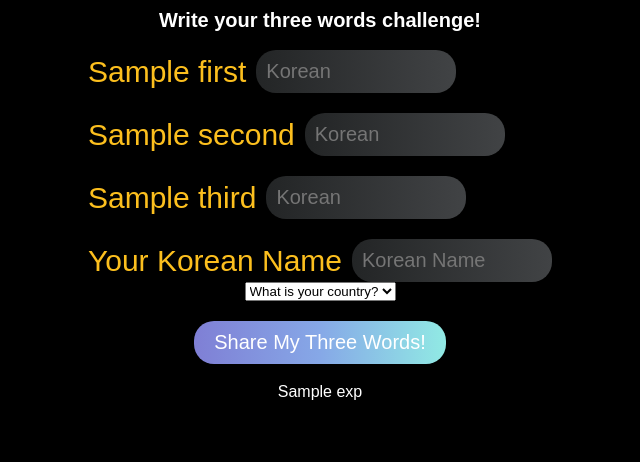
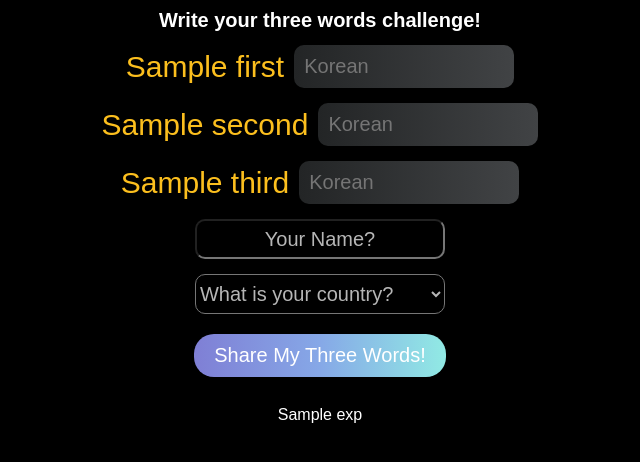
Before and after one commit to zunopark/Three-Word-Challange, a Django app: template main/templates/write.html in a window 1280 px wide. Shown: the top 462 px of the page, without its empty margins (320-960 px from the left). Run offline with Django 3.2, Linux system fonts and the light colour scheme; data comes from the database, SQL or seed files in the repository; both versions use the stored data as it was after the commit; the template is opened without the code that fills it: values that come from a table or form of the project are taken from there, most other values are stand-ins (such as "Sample title", 1, 10 or a date in 2020); some web fonts are replaced.

Commit message:
마무리

```diff
--- a/main/models.py
+++ b/main/models.py
@@ -119,90 +119,87 @@ class Nation(models.Model):
         ('Mongolia', '몽골'),
         ('Montenegro', '몬테네그로'),
         ('Morocco', '모로코'),
-
-
+        ('Mozambique', '모잠비크'),
+        ('Myanmar', '마이안마르'),
+        ('Namibia', '나미비아'),
+        ('Nauru', '나우루'),
+        ('Nepal', '네팔'),
+        ('Netherlands', '네덜란드'),
+        ('New Zealand', '뉴질랜드'),
+        ('Nicaragua', '니카라구아'),
+        ('Niger', '니게르'),
+        ('Nigeria', '나이지리아'),
+        ('North Korea', '북한'),
+        ('North Macedonia', '북마케도니아'),
+        ('Norway', '노르웨이'),
+        ('Oman', '오만'),
+        ('Pakistan', '파키스탄'),
+        ('Palau', '팔라우'),
+        ('Palestine', '팔레스타인'),
+        ('Panama', '파나마'),
+        ('Papua New Guinea', '파푸아 뉴기니'),
+        ('Paraguay', '파라과이'),
+        ('Peru', '페루'),
+        ('Philippines', '필리핀'),
+        ('Poland', '폴란드'),
+        ('Portugal', '포르투갈'),
+        ('Qatar', '카타르'),
+        ('Romania', '루마니아'),
+        ('Russia', '러시아'),
+        ('Rwanda', '르완다'),
+        ('Saint Kitts and Nevis', 'Saint Kitts and Nevis'),
+        ('Saint Lucia', '세인트 루시아'),
+        ('Saint Vincent and the Grenadines', 'Saint Vincent and the Grenadines'),
+        ('Samoa', '사모아'),
+        ('San Marino', '산 마리노'),
+        ('Sao Tome and Principe', 'Sao Tome and Principe'),
+        ('Saudi Arabia', '사우디 아라비아'),
+        ('Senegal', '세네갈'),
+        ('Serbia', '세르비아'),
+        ('Seychelles', 'Seychelles'),
+        ('Sierra Leone', 'Sierra Leone'),
+        ('Singapore', '싱가포르'),
+        ('Slovakia', '슬로바키아'),
+        ('Slovenia', '슬로베니아'),
+        ('Solomon Islands', '솔로몬 섬'),
+        ('Somalia', '소말리아'),
+        ('South Africa', '남아프리카'),
+        ('South Korea', '한국'),
+        ('South Sudan', '남수단'),
+        ('Spain', '스페인'),
+        ('Sri Lanka', '스리랑카'),
+        ('Sudan', '수단'),
+        ('Suriname', '수리남'),
+        ('Sweden', '스웨덴'),
+        ('Switzerland', '스위스랜드'),
+        ('Syria', '시리아'),
+        ('Taiwan', '대만'),
+        ('Tajikistan', '타지키스탄'),
+        ('Tanzania', '탄자니아'),
+        ('Thailand', '태국'),
+        ('Timor-Leste', '티모르 레스트'),
+        ('Togo', '토고'),
+        ('Tonga', '통가'),
+        ('Trinidad and Tobago', '트리니다드 토바고'),
+        ('Tunisia', '튀니시아'),
+        ('Turkey', '터키'),
+        ('Turkmenistan', '투르크메니스탄'),
+        ('Tuvalu', '투발루'),
+        ('Uganda', '우간다'),
+        ('Ukraine', '우크라이나'),
+        ('United Arab Emirates (UAE)', '아랍에미리트'),
+        ('United Kingdom (UK)', '영국'),
+        ('United States of America', '미국'),
+        ('Uruguay', '우루과이'),
+        ('Uzbekistan', '우즈베키스탄'),
+        ('Vanuatu', '바누아투'),
+        ('Vatican City', '바티칸'),
+        ('Venezuela', '베네수엘라'),
+        ('Vietnam', '베트남'),
+        ('Yemen', '예맨'),
+        ('Zambia', '잠비아'),
+        ('Zimbabwe', '짐바브웨')
     )
-
-# Mozambique
-# Myanmar
-# Namibia
-# Nauru
-# Nepal
-# Netherlands
-# New Zealand
-# Nicaragua
-# Niger
-# Nigeria
-# North Korea
-# North Macedonia (formerly Macedonia)
-# Norway
-# Oman
-# Pakistan
-# Palau
-# Palestine
-# Panama
-# Papua New Guinea
-# Paraguay
-# Peru
-# Philippines
-# Poland
-# Portugal
-# Qatar
-# Romania
-# Russia
-# Rwanda
-# Saint Kitts and Nevis
-# Saint Lucia
-# Saint Vincent and the Grenadines
-# Samoa
-# San Marino
-# Sao Tome and Principe
-# Saudi Arabia
-# Senegal
-# Serbia
-# Seychelles
-# Sierra Leone
-# Singapore
-# Slovakia
-# Slovenia
-# Solomon Islands
-# Somalia
-# South Africa
-# South Korea
-# South Sudan
-# Spain
-# Sri Lanka
-# Sudan
-# Suriname
-# Sweden
-# Switzerland
-# Syria
-# Taiwan
-# Tajikistan
-# Tanzania
-# Thailand
-# Timor-Leste
-# Togo
-# Tonga
-# Trinidad and Tobago
-# Tunisia
-# Turkey
-# Turkmenistan
-# Tuvalu
-# Uganda
-# Ukraine
-# United Arab Emirates (UAE)
-# United Kingdom (UK)
-# United States of America (USA)
-# Uruguay
-# Uzbekistan
-# Vanuatu
-# Vatican City (Holy See)
-# Venezuela
-# Vietnam
-# Yemen
-# Zambia
-# Zimbabwe
 
     objects = models.Manager()
     name = models.CharField(max_length=100, choices=nation_list)
--- a/main/templates/write.html
+++ b/main/templates/write.html
@@ -56,10 +56,8 @@
         />
       </p> -->
 
-
-      <p class="write__text__column">
-        <span class="write__prompt">Your Korean Name</span>
-        <input class="korean" name="nickname" id="nickname" placeholder="Korean Name" />
+      <p class="write__name__column">
+        <input class="name" name="nickname" id="nickname" placeholder="Your Name?" />
       </p>
 
       <select name="nation" id="nation">
@@ -68,6 +66,10 @@
         <option value="{{elem.name}}">{{elem.name}}</option>
         {%endfor%}
       </select>
+
+
+
+
       <p>
         <input type="submit" value="Share My Three Words!" class="submit" />
       </p>
--- a/static/style.css
+++ b/static/style.css
@@ -4,6 +4,7 @@
 @import "nav.css";
 @import "rank.css";
 @import "media.css";
+@import "write.css";
 
 
 * {
@@ -314,108 +315,7 @@ a:link {
   cursor: pointer;
 }
 
-/* write.html css */
 
-.write__title {
-  font-size: 20px;
-  margin-top: 10px;
-  color: white;
-  font-weight: 700;
-}
-
-.write__prompt {
-  color: #fcbf1e;
-}
-
-.write__text {
-  display: flex;
-  flex-direction: column;
-}
-
-.write__text__column {
-  display: flex;
-  align-items: center;
-  padding: 20px 0 0 0;
-  font-size: 30px;
-}
-
-.write__text__column input {
-  width: 200px;
-  font-size: 20px;
-  margin-left: 10px;
-  padding: 10px;
-  border: none;
-  border-radius: 20px;
-  background: linear-gradient(to right, #232526, #414345);
-  outline: none;
-  color: white;
-  font-weight: 300;
-}
-
-.submit {
-  font-size: 20px;
-  color: white;
-  background-color: gray;
-  margin: 20px 0;
-  outline: none;
-  padding: 10px 20px;
-  border-radius: 20px;
-  border: none;
-  background: linear-gradient(to right, #7f7fd5, #86a8e7, #91eae4);
-}
-
-.submit:hover {
-  cursor: pointer;
-}
-
-form {
-  text-align: center;
-}
-
-.back {
-  font-size: 15px;
-  color: white;
-  background-color: gray;
-  margin-bottom: 20px;
-  border-radius: 20px;
-  padding: 5px 10px;
-  outline: none;
-  border: none;
-}
-
-.back:hover {
-  cursor: pointer;
-}
-
-.color__yellow {
-  color: #fcbf1e;
-}
-
-.prompt__info {
-  color: white;
-  padding-bottom: 10px;
-}
-
-.name {
-  padding-top: 10px;
-  font-size: 15px;
-  color: white;
-  display: flex;
-  align-items: center;
-  justify-content: center;
-}
-
-.refresh {
-  font-size: 20px;
-  background: transparent;
-  border: none;
-  outline: none;
-}
-
-.refresh:hover {
-  cursor: pointer;
-  transform: scale(0.95);
-}
 
 @keyframes neon1 {
   from {
--- a/static/write.css
+++ b/static/write.css
@@ -52,6 +52,30 @@
   font-weight: 300;
 }
 
+.write__name__column {
+  color: white;
+  margin: 15px 0;
+}
+
+.write__name__column .write__name,
+.name {
+  width: 250px;
+  font-size: 20px;
+  color: white;
+  font-family: inherit;
+  background: transparent;
+  border-radius: 10px;
+  outline: none;
+  text-align: center;
+  height: 40px;
+}
+
+.write__name__column .name::placeholder {
+  color: rgb(182, 182, 182);
+  text-align: center;
+  border: 1px solid transparent;
+}
+
 .submit {
   font-size: 20px;
   color: white;
@@ -69,7 +93,9 @@
 }
 
 form {
-  text-align: center;
+  display: flex;
+  flex-direction: column;
+  align-items: center;
 }
 
 /* .back {
@@ -97,11 +123,12 @@ form {
 }
 
 select {
-  width: 200px;
-  font-size: 15px;
-  color: white;
+  width: 250px;
+  height: 40px;
+  font-size: 20px;
+  color: rgb(182, 182, 182);
   font-family: inherit;
   background: transparent;
-  border-radius: 0px;
+  border-radius: 10px;
   outline: none;
 }
```
Also changed, not shown: db.sqlite3. Lines whose indentation alone changed are shown as unchanged.
